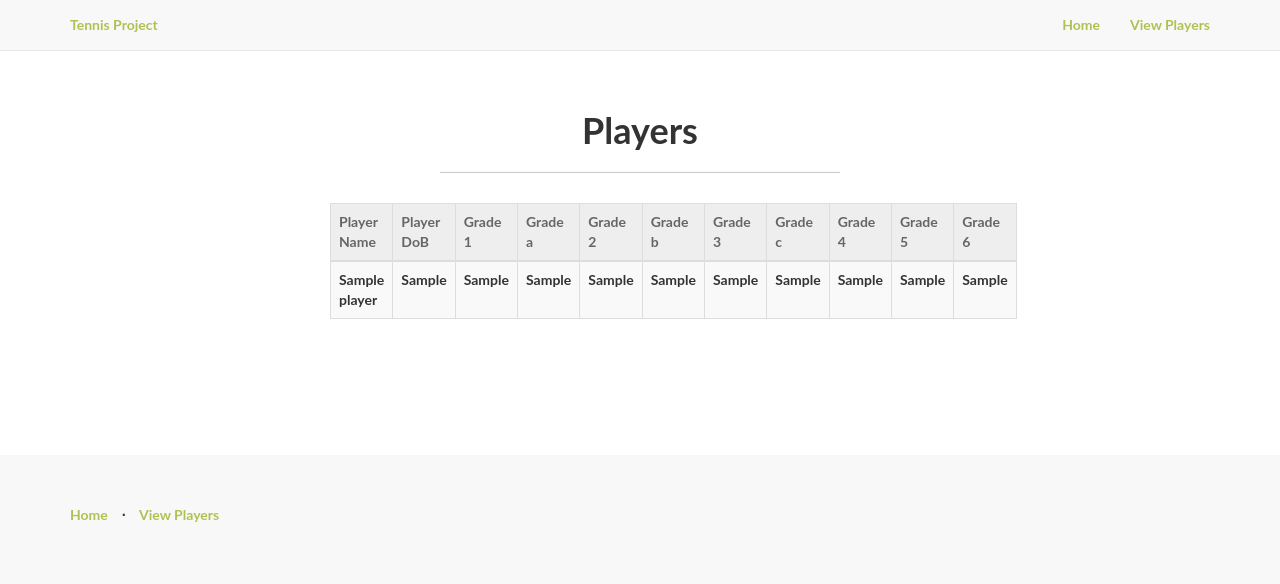
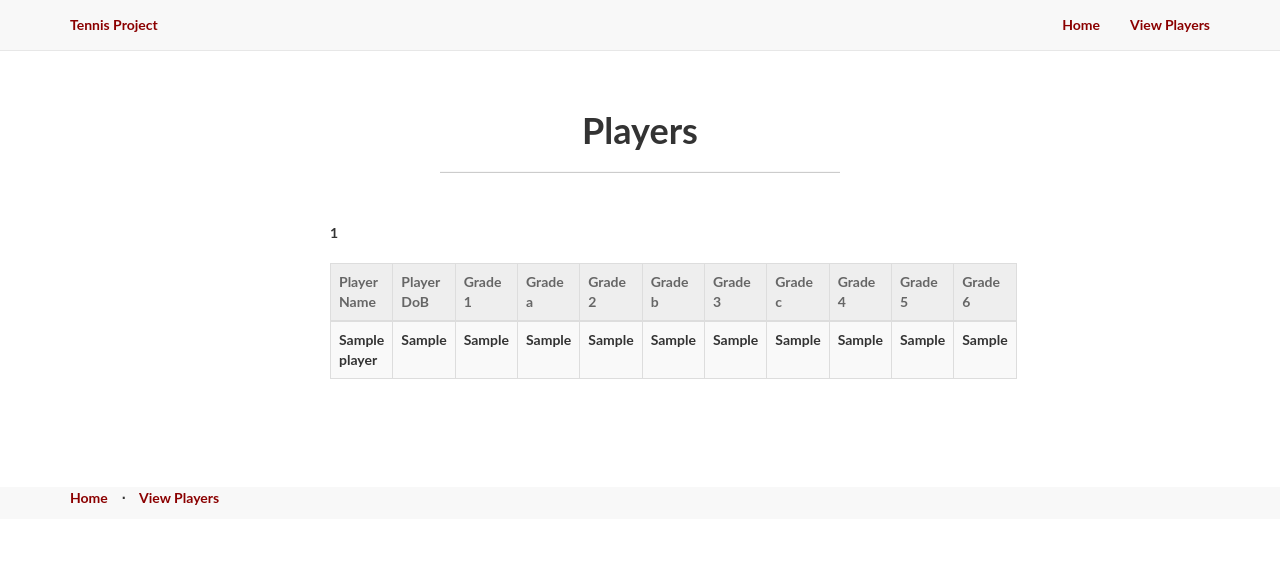
Before and after one commit to jgarus/tennis, a Flask app: page /players in a window 1280 px wide. Shown: the top 584 px of the page. Run offline with Flask 2, Linux system fonts and the light colour scheme; tables that the repository leaves empty hold one stand-in row (values such as "Sample post"); parts of the project's set-up code (start-up, migrations or seed data) failed here and were passed over; some libraries are stand-ins or nearby versions.

Commit message:
Added pagination

```diff
--- a/app/__init__.py
+++ b/app/__init__.py
@@ -15,8 +15,6 @@ from config import app_config
 # db initialization object used to interact with the database
 db = SQLAlchemy()
 
-
-
 # loads configuration from the config.py file
 # also loads the configuration from the instance/config.py file
 # imported in ~run.py
@@ -31,11 +29,11 @@ def create_app(config_name):
     from app import models
 
 
-
     # importing the home Blueprint
     from .home import home as home_blueprint
     app.register_blueprint(home_blueprint)
 
+    # importing the home Blueprint
     from .players import players as players_blueprint
     app.register_blueprint(players_blueprint)
 
--- a/app/players/views.py
+++ b/app/players/views.py
@@ -1,17 +1,18 @@
 # app/players/views.py
-
+from flask_paginate import Pagination
 from flask import render_template
 
 from . import players
 from ..models import Player
 
-@players.route('/players', defaults={'page':1})
+
+@players.route('/players', defaults={'page':1}, methods=["GET"])
+@players.route('/players/<int:page>', methods=["GET"])
 def playerspage(page):
-    players = Player.query.all()
-    perpage=20
-    startat=page*perpage
+    per_page=20
 
-
+    # paginated = Player.query.paginate(page,per_page, False)
+    players = Player.query.paginate(page, per_page, False)
 
     return render_template('players/players.html', players=players,
                            title="Players")
--- a/app/static/css/style.css
+++ b/app/static/css/style.css
@@ -12,23 +12,17 @@ body, h1, h2, h3 {
 }
 
 a, .navbar-default .navbar-brand, .navbar-default .navbar-nav>li>a {
-  color: #aec251;
+  color: #8B0000;
 }
 
 a:hover, .navbar-default .navbar-brand:hover, .navbar-default .navbar-nav>li>a:hover {
-  color: #687430;
+  color: #6C2F10;
 }
 
 footer {
-    padding: 50px 0;
+    padding: 1px 0;
     background-color: #f8f8f8;
 }
-
-p.copyright {
-    margin: 15px 0 0;
-}
-
-
 
 .alert-info {
     width: 50%;
@@ -60,7 +54,7 @@ p.copyright {
 
 .footer, .push {
   clear: both;
-  height: 4em;
+  height: 2em;
 }
 
 .intro-divider {
--- a/app/templates/players/players.html
+++ b/app/templates/players/players.html
@@ -1,3 +1,4 @@
+{% from "bootstrap/pagination.html" import render_pagination %}
 {% import "bootstrap/utils.html" as utils %}
 {% extends "base.html" %}
 {% block title %}Players{% endblock %}
@@ -12,24 +13,42 @@
          <h1 style="text-align:center;">Players</h1>
          <hr class="intro-divider">
          <div class="center">
-            <table class="sortable table table-striped table-bordered">
+
+
+           <div class=pagination>
+             {% for page in players.iter_pages() %}
+             {% if page %}
+             {% if page != players.page %}
+             <a href="{{ url_for("players.playerspage", page=page) }}">{{ page }}</a>
+             {% else %}
+             <strong>{{ page }}</strong>
+             {% endif %}
+             {% else %}
+             <span class=ellipsis>…</span>
+             {% endif %}
+             {% endfor %}
+            </div>
+
+
+           <table class="sortable table table-striped table-bordered">
                <thead>
                   <tr>
-                     <th width="15%"> Player Name </th>
-                     <th width="15%"> Player DoB </th>
-                     <th width="15%"> Grade 1 </th>
-                     <th width="15%"> Grade a </th>
-                     <th width="15%"> Grade 2 </th>
-                     <th width="15%"> Grade b </th>
-                     <th width="15%"> Grade 3 </th>
-                     <th width="15%"> Grade c </th>
-                     <th width="15%"> Grade 4 </th>
-                     <th width="15%"> Grade 5 </th>
-                     <th width="15%"> Grade 6 </th>
+                     <th width="50%"> Player Name </th>
+                     <th width="50%"> Player DoB </th>
+                     <th width="50%"> Grade 1 </th>
+                     <th width="50%"> Grade a </th>
+                     <th width="50%"> Grade 2 </th>
+                     <th width="50%"> Grade b </th>
+                     <th width="50%"> Grade 3 </th>
+                     <th width="50%"> Grade c </th>
+                     <th width="50%"> Grade 4 </th>
+                     <th width="50%"> Grade 5 </th>
+                     <th width="50%"> Grade 6 </th>
                   </tr>
                </thead>
                <tbody>
-                  {%for player in players%}
+
+                  {%for player in players.items%}
                   <tr>
                      <td>{{ player.player_name}} </td>
                      <td>{{ player.player_yob}} </td>
```
Also changed, not shown: 2 other files.
